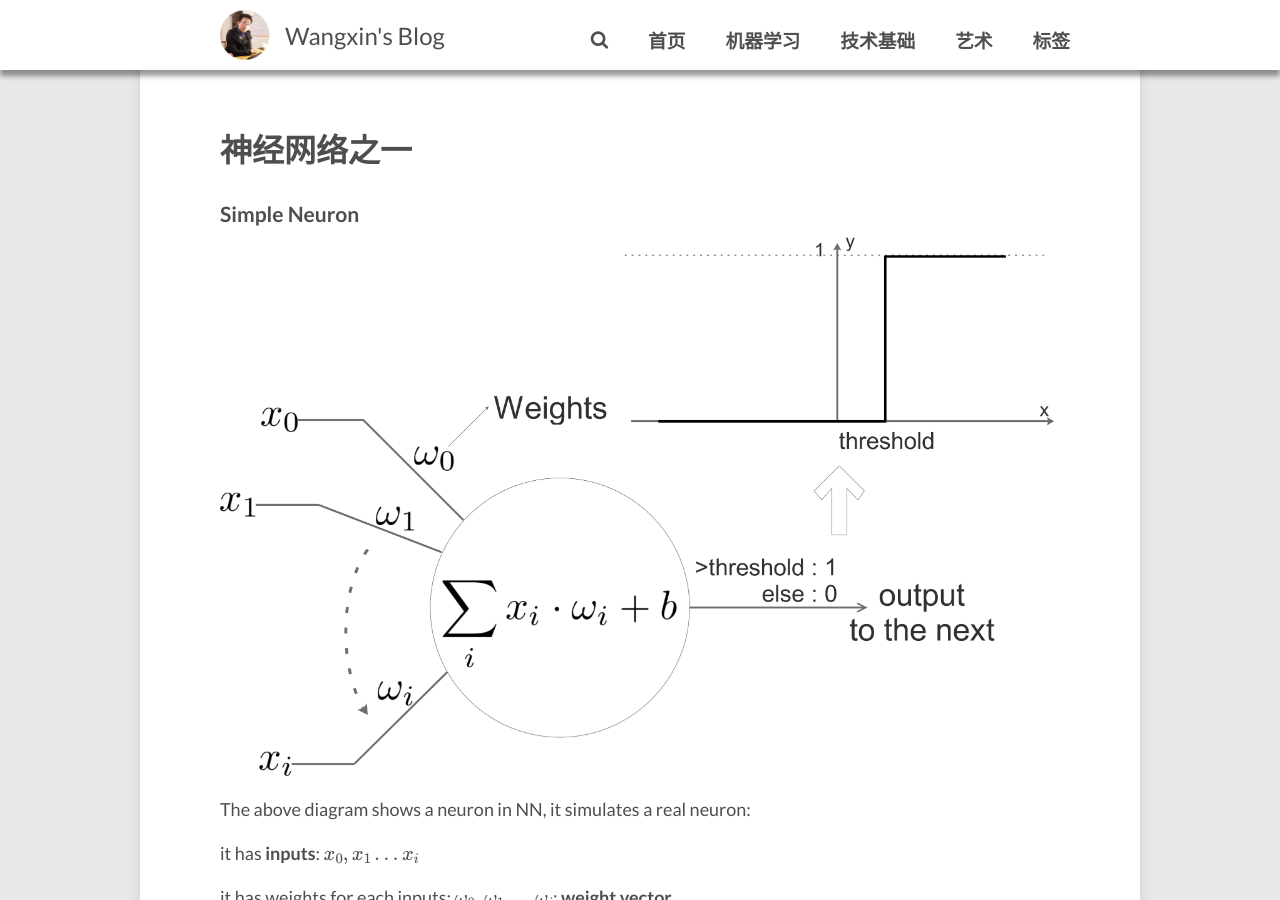
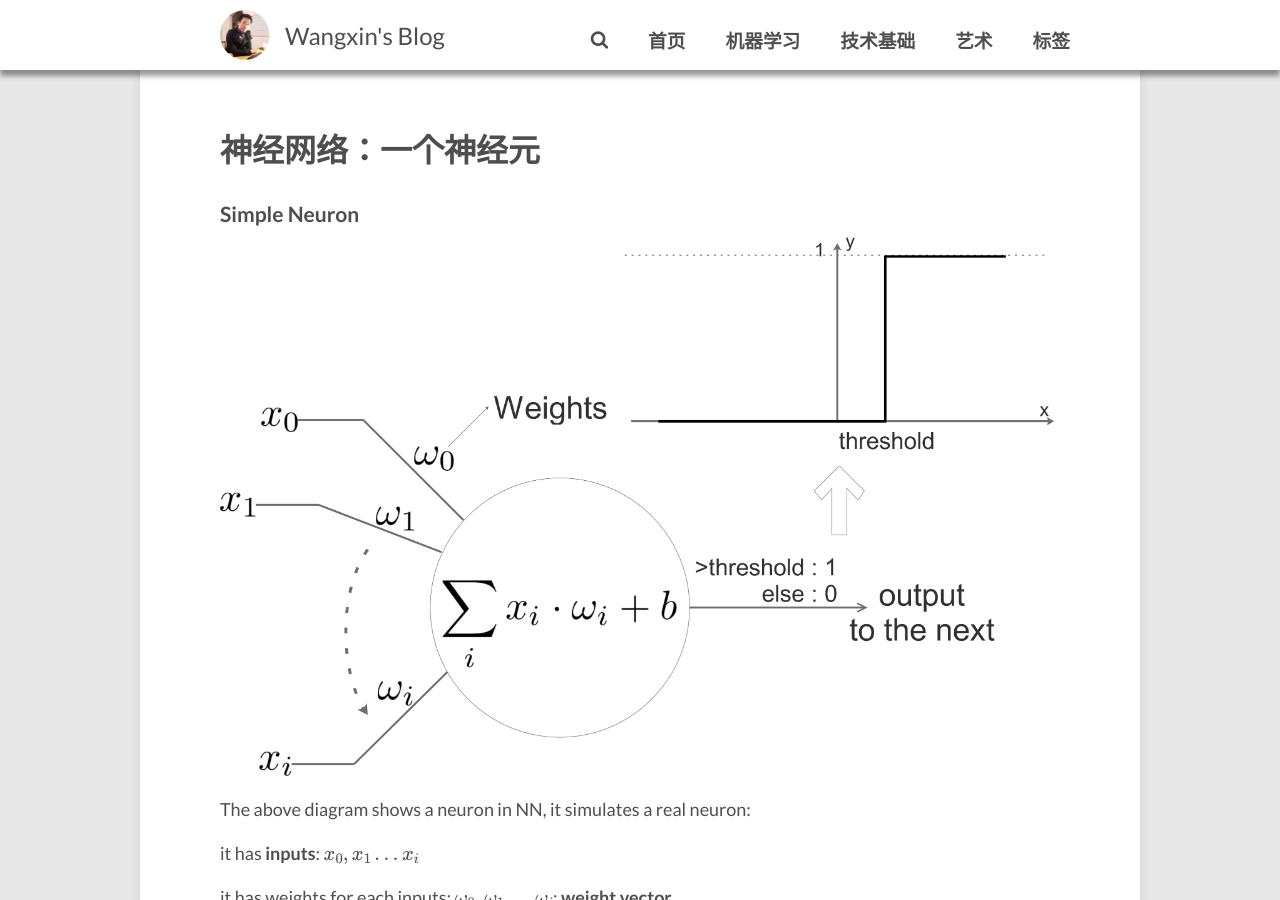
Before and after one commit to einsteinliu/einsteinliu.github.io, a Jekyll site: the page built from _posts/2016-09-15-NN1.md, in a window 1280 px wide and 900 px high. Built offline with Jekyll 4.4.1, drawn with Linux system fonts in a browser that asks for light colours; nearby versions of some CDN libraries; formulas are drawn with MathJax 3; comment, search, counter and statistics services are not loaded.

Commit message:
new things

```diff
--- a/_posts/2016-09-15-NN1.md
+++ b/_posts/2016-09-15-NN1.md
@@ -1,6 +1,6 @@
 ---
 layout: post
-title: 神经网络之一
+title: 神经网络：一个神经元
 description: "线性分类器笔记"
 tags: [线性分类器, 斯坦福大学课程笔记]
 categories: [Machine Learning, Machine Learning Basic]
```
